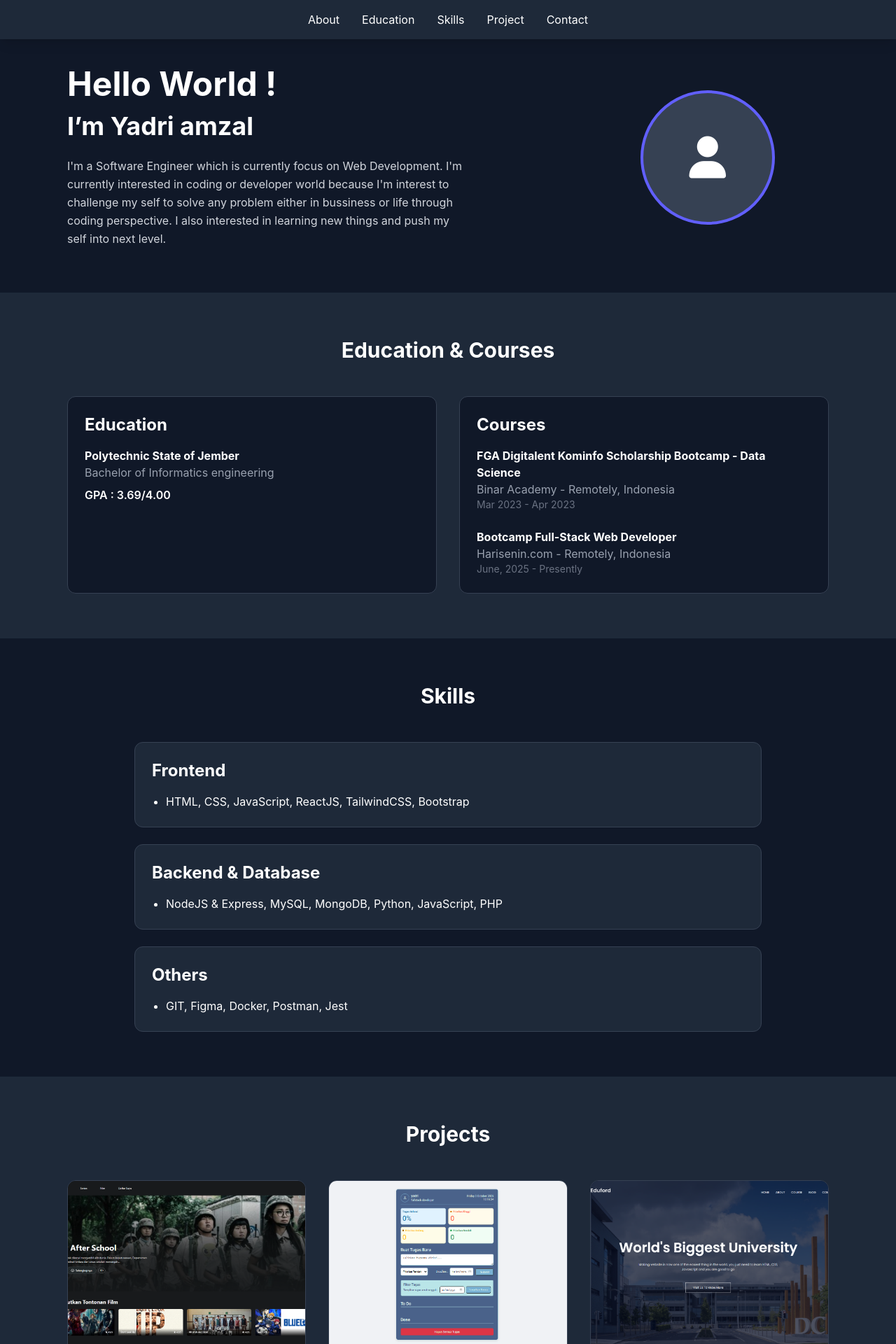
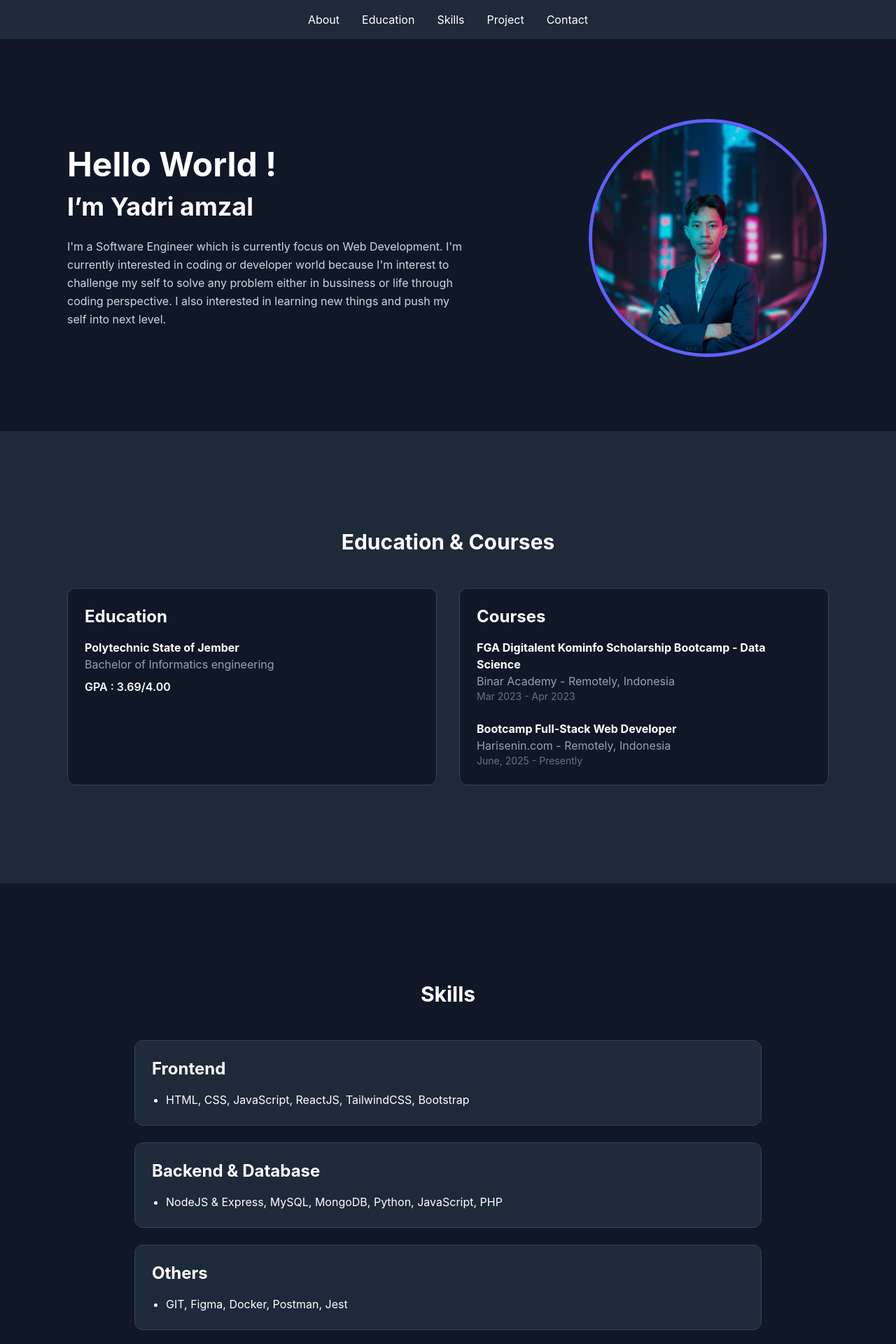
Before and after one commit to justyamzal/my-porto, a React (Vite) app: page / in a window 1280 px wide. Shown: the top 1920 px of the page at 70% size. Built offline with nearby package versions, Linux system fonts and the light colour scheme.

Commit message:
fixing size component, make more space

```diff
--- a/src/components/Education.jsx
+++ b/src/components/Education.jsx
@@ -2,7 +2,7 @@ import React from "react";
 
 const Education = () => {
       return (
-    <section id="education" className="py-16 px-6 md:px-12 lg:px-24 bg-gray-800">
+    <section id="education" className="pt-35 pb-35 px-6 md:px-12 lg:px-24 bg-gray-800">
       <h2 className="text-3xl font-bold text-center mb-12">Education & Courses</h2>
       <div className="grid grid-cols-1 md:grid-cols-2 gap-8">
         <div className="bg-gray-900 p-6 rounded-xl border border-gray-700 hover:border-indigo-500 transition duration-300">
--- a/src/components/Hero.jsx
+++ b/src/components/Hero.jsx
@@ -2,7 +2,7 @@ import React from "react";
 
 const Hero = () => {
   return (
-    <section id="about" className="pt-24 pb-16 px-6 md:px-12 lg:px-24">
+      <section id="about" className="pt-51 pb-35 px-6 md:px-12 lg:px-24">
         <div className="flex flex-col md:flex-row items-center gap-12">
           <div className="md:w-2/3">
             <h1 className="text-4xl md:text-5xl font-bold mb-4">Hello World !</h1>
@@ -14,13 +14,11 @@ const Hero = () => {
             </p>
           </div>
           <div className="md:w-1/3 flex justify-center">
-          <div className="w-48 h-48 rounded-full bg-gray-700 flex items-center justify-center border-4 border-indigo-500">
-            <i className="fas fa-user text-6xl text-white"></i>
-          </div>
+              <img src="/images/mypicture2.png" className="w-68 h-68 rounded-full bg-gray-700 flex items-center justify-center border-4 border-indigo-500 object-cover object-center scale-125" alt="" />
           </div>
         </div>
       </section>
-  )
-}
+  );
+};
 
 export default Hero;
--- a/src/components/Project.jsx
+++ b/src/components/Project.jsx
@@ -83,7 +83,7 @@ const Project = () => {
   };
 
   return (
-    <section id="projects" className="py-16 px-6 md:px-12 lg:px-24 bg-gray-800">
+    <section id="projects" className="pt-35 pb-35 px-6 md:px-12 lg:px-24 bg-gray-800">
       <h2 className="text-3xl font-bold text-center mb-12">Projects</h2>
       <div className="grid grid-cols-1 md:grid-cols-3 gap-8">
         <div className="bg-gray-900 rounded-xl overflow-hidden border border-gray-700 hover:border-indigo-500 transition group cursor-pointer relative" onClick={() => openModal('chill')}>
--- a/src/components/Skills.jsx
+++ b/src/components/Skills.jsx
@@ -2,7 +2,7 @@ import React from "react";
 
 const Skills = () => {
       return (
-    <section id="skills" className="py-16 px-6 md:px-12 lg:px-24">
+    <section id="skills" className="pt-35 pb-35 px-6 md:px-12 lg:px-24">
       <h2 className="text-3xl font-bold text-center mb-12">Skills</h2>
       <div className="space-y-6 max-w-4xl mx-auto">
         <div className="bg-gray-800 p-6 rounded-xl border border-gray-700 hover:border-green-500 transition">
```
Also changed, not shown: public/images/mypicture.png (added), public/images/mypicture2.png (added). Lines whose indentation alone changed are shown as unchanged.
